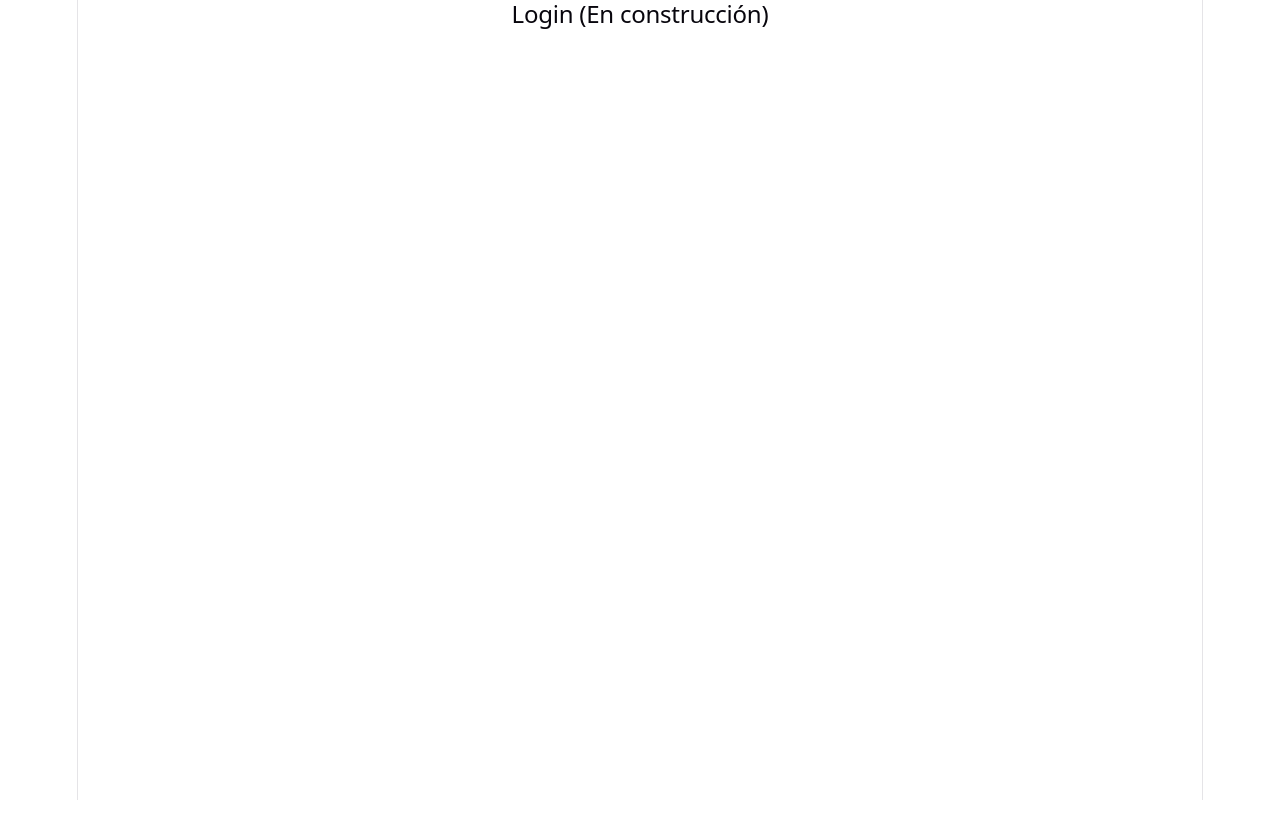
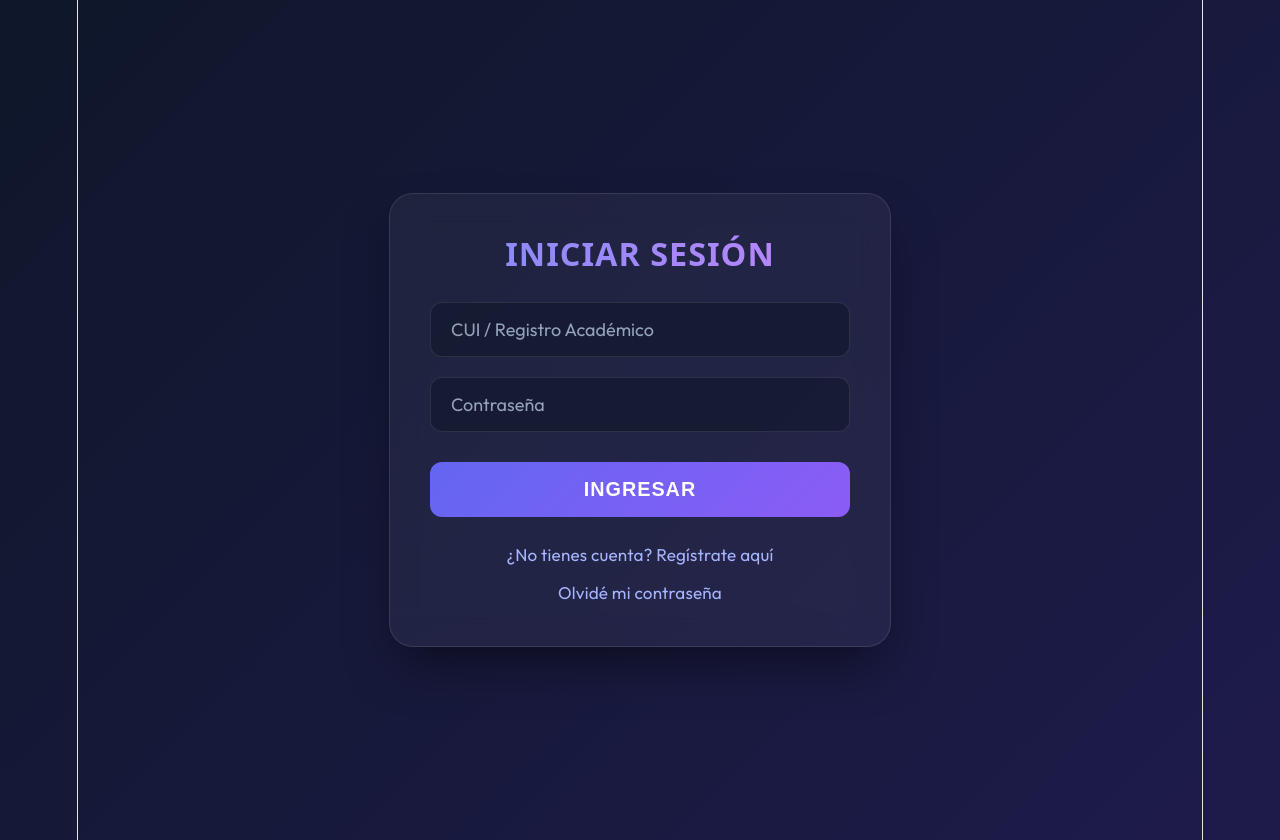
Before and after one commit to JaredGonzalezSa/ecys-review-platform, a React app in the folder frontend/: page /login in a window 1280 px wide. Before the commit the page ends 800 px from the top, so only its background shows below. Built offline with nearby package versions, Linux system fonts and the light colour scheme; the HTML template or start-up script is replaced by a standard one.

Commit message:
fix(frontend): reescribir Login.jsx vacío y aplicar estilos premium a auth.css

```diff
--- a/frontend/src/App.jsx
+++ b/frontend/src/App.jsx
@@ -1,13 +1,19 @@
 import { BrowserRouter as Router, Routes, Route, Navigate } from 'react-router-dom';
+import Login from './pages/Login';
+import Register from './pages/Register';
+import ForgotPassword from './pages/ForgotPassword';
+import Profile from './pages/Profile';
 
 function App() {
   return (
     <Router>
       <div className="App">
         <Routes>
-          {/* Rutas de Steven (Pendientes de implementar) */}
-          <Route path="/login" element={<h2>Login (En construcción)</h2>} />
-          <Route path="/register" element={<h2>Registro (En construcción)</h2>} />
+          {/* Rutas de Steven (Auth & Profile) */}
+          <Route path="/login" element={<Login />} />
+          <Route path="/register" element={<Register />} />
+          <Route path="/forgot-password" element={<ForgotPassword />} />
+          <Route path="/profile" element={<Profile />} />
 
           {/* Rutas de Abner (Pendientes de implementar) */}
           <Route path="/home" element={<h2>Home / Feed de Reseñas (En construcción)</h2>} />
--- a/frontend/src/pages/Login.jsx
+++ b/frontend/src/pages/Login.jsx
@@ -0,0 +1,66 @@
+import React, { useState } from 'react';
+import { useNavigate, Link } from 'react-router-dom';
+import api from '../services/api';
+import '../styles/auth.css';
+
+export default function Login() {
+  const [cui, setCui] = useState('');
+  const [password, setPassword] = useState('');
+  const [error, setError] = useState('');
+  const navigate = useNavigate();
+
+  const handleSubmit = async (e) => {
+    e.preventDefault();
+    setError('');
+
+    if (!cui || !password) {
+      setError('Por favor ingresa CUI y contraseña.');
+      return;
+    }
+
+    try {
+      const res = await api.post('/api/auth/login', { cui, password });
+      // Guardar token en localStorage
+      localStorage.setItem('token', res.data.token);
+      localStorage.setItem('user', JSON.stringify(res.data.user));
+      navigate('/home');
+    } catch (err) {
+      setError(err.response?.data?.message || 'Error al iniciar sesión.');
+    }
+  };
+
+  return (
+    <div className="auth-container">
+      <div className="auth-card">
+        <h2 className="auth-title">INICIAR SESIÓN</h2>
+
+        {error && <div className="error-banner">{error}</div>}
+
+        <form onSubmit={handleSubmit} className="auth-form">
+          <input
+            type="text"
+            placeholder="CUI / Registro Académico"
+            value={cui}
+            onChange={(e) => setCui(e.target.value)}
+            className="auth-input"
+          />
+          <input
+            type="password"
+            placeholder="Contraseña"
+            value={password}
+            onChange={(e) => setPassword(e.target.value)}
+            className="auth-input"
+          />
+          <button type="submit" className="auth-button">
+            INGRESAR
+          </button>
+        </form>
+
+        <div className="auth-links">
+          <Link to="/register">¿No tienes cuenta? Regístrate aquí</Link>
+          <Link to="/forgot-password">Olvidé mi contraseña</Link>
+        </div>
+      </div>
+    </div>
+  );
+}
--- a/frontend/src/styles/auth.css
+++ b/frontend/src/styles/auth.css
@@ -0,0 +1,190 @@
+/* Estilos Globales para Autenticación (Glassmorphism & Dark Mode) */
+@import url('https://fonts.googleapis.com/css2?family=Outfit:wght@300;400;600;700&display=swap');
+
+body {
+  margin: 0;
+  padding: 0;
+  font-family: 'Outfit', sans-serif;
+  background: linear-gradient(135deg, #0f172a 0%, #1e1b4b 100%);
+  color: #f8fafc;
+  min-height: 100vh;
+}
+
+.auth-container {
+  display: flex;
+  justify-content: center;
+  align-items: center;
+  min-height: 100vh;
+  padding: 20px;
+}
+
+.auth-card {
+  background: rgba(255, 255, 255, 0.05);
+  backdrop-filter: blur(16px);
+  -webkit-backdrop-filter: blur(16px);
+  border: 1px solid rgba(255, 255, 255, 0.1);
+  border-radius: 24px;
+  padding: 40px;
+  width: 100%;
+  max-width: 420px;
+  box-shadow: 0 25px 50px -12px rgba(0, 0, 0, 0.5);
+  animation: fadeIn 0.6s ease-out;
+}
+
+@keyframes fadeIn {
+  from {
+    opacity: 0;
+    transform: translateY(20px);
+  }
+  to {
+    opacity: 1;
+    transform: translateY(0);
+  }
+}
+
+.auth-title {
+  font-size: 1.8rem;
+  font-weight: 700;
+  text-align: center;
+  margin-bottom: 30px;
+  background: linear-gradient(to right, #818cf8, #c084fc);
+  -webkit-background-clip: text;
+  -webkit-text-fill-color: transparent;
+  letter-spacing: 1px;
+}
+
+.auth-form {
+  display: flex;
+  flex-direction: column;
+  gap: 20px;
+}
+
+.auth-input {
+  background: rgba(15, 23, 42, 0.6);
+  border: 1px solid rgba(255, 255, 255, 0.1);
+  padding: 15px 20px;
+  border-radius: 12px;
+  color: #fff;
+  font-size: 1rem;
+  font-family: 'Outfit', sans-serif;
+  transition: all 0.3s ease;
+}
+
+.auth-input:focus {
+  outline: none;
+  border-color: #818cf8;
+  box-shadow: 0 0 0 4px rgba(129, 140, 248, 0.15);
+  background: rgba(15, 23, 42, 0.8);
+}
+
+.auth-input::placeholder {
+  color: #94a3b8;
+}
+
+.auth-button {
+  background: linear-gradient(135deg, #6366f1 0%, #8b5cf6 100%);
+  color: white;
+  border: none;
+  padding: 16px;
+  border-radius: 12px;
+  font-size: 1.1rem;
+  font-weight: 600;
+  cursor: pointer;
+  transition: all 0.3s ease;
+  margin-top: 10px;
+  letter-spacing: 1px;
+}
+
+.auth-button:hover {
+  transform: translateY(-2px);
+  box-shadow: 0 10px 20px -10px rgba(139, 92, 246, 0.7);
+}
+
+.auth-button:active {
+  transform: translateY(0);
+}
+
+.auth-links {
+  margin-top: 25px;
+  text-align: center;
+  display: flex;
+  flex-direction: column;
+  gap: 12px;
+}
+
+.auth-links a {
+  color: #a5b4fc;
+  text-decoration: none;
+  font-size: 0.95rem;
+  transition: color 0.3s ease;
+}
+
+.auth-links a:hover {
+  color: #c084fc;
+}
+
+.error-banner {
+  background: rgba(239, 68, 68, 0.15);
+  border: 1px solid rgba(239, 68, 68, 0.3);
+  color: #fca5a5;
+  padding: 15px;
+  border-radius: 10px;
+  margin-bottom: 20px;
+  font-size: 0.9rem;
+  text-align: center;
+}
+
+.success-banner {
+  background: rgba(34, 197, 94, 0.15);
+  border: 1px solid rgba(34, 197, 94, 0.3);
+  color: #86efac;
+  padding: 15px;
+  border-radius: 10px;
+  margin-bottom: 20px;
+  font-size: 0.9rem;
+  text-align: center;
+}
+
+/* Profile Styles */
+.profile-container {
+  display: flex;
+  justify-content: center;
+  align-items: center;
+  min-height: 100vh;
+  padding: 20px;
+}
+
+.profile-card {
+  background: rgba(255, 255, 255, 0.05);
+  backdrop-filter: blur(16px);
+  -webkit-backdrop-filter: blur(16px);
+  border: 1px solid rgba(255, 255, 255, 0.1);
+  border-radius: 24px;
+  padding: 40px;
+  width: 100%;
+  max-width: 500px;
+}
+
+.profile-card h2 {
+  margin-top: 0;
+  text-align: center;
+  background: linear-gradient(to right, #34d399, #3b82f6);
+  -webkit-background-clip: text;
+  -webkit-text-fill-color: transparent;
+}
+
+.profile-detail {
+  margin: 15px 0;
+  padding: 15px;
+  background: rgba(0, 0, 0, 0.2);
+  border-radius: 12px;
+  color: #e2e8f0;
+}
+
+.profile-detail strong {
+  display: block;
+  font-size: 0.85rem;
+  text-transform: uppercase;
+  color: #94a3b8;
+  margin-bottom: 5px;
+}
```
